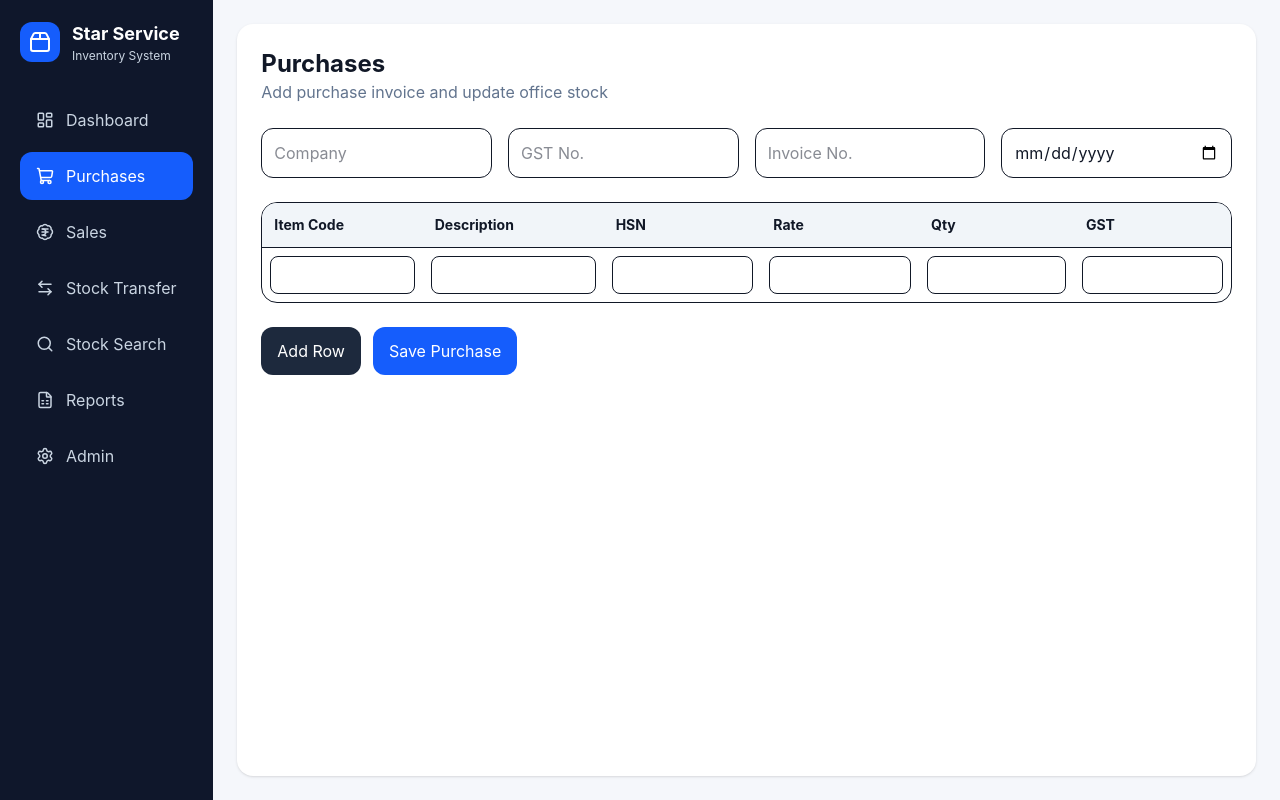
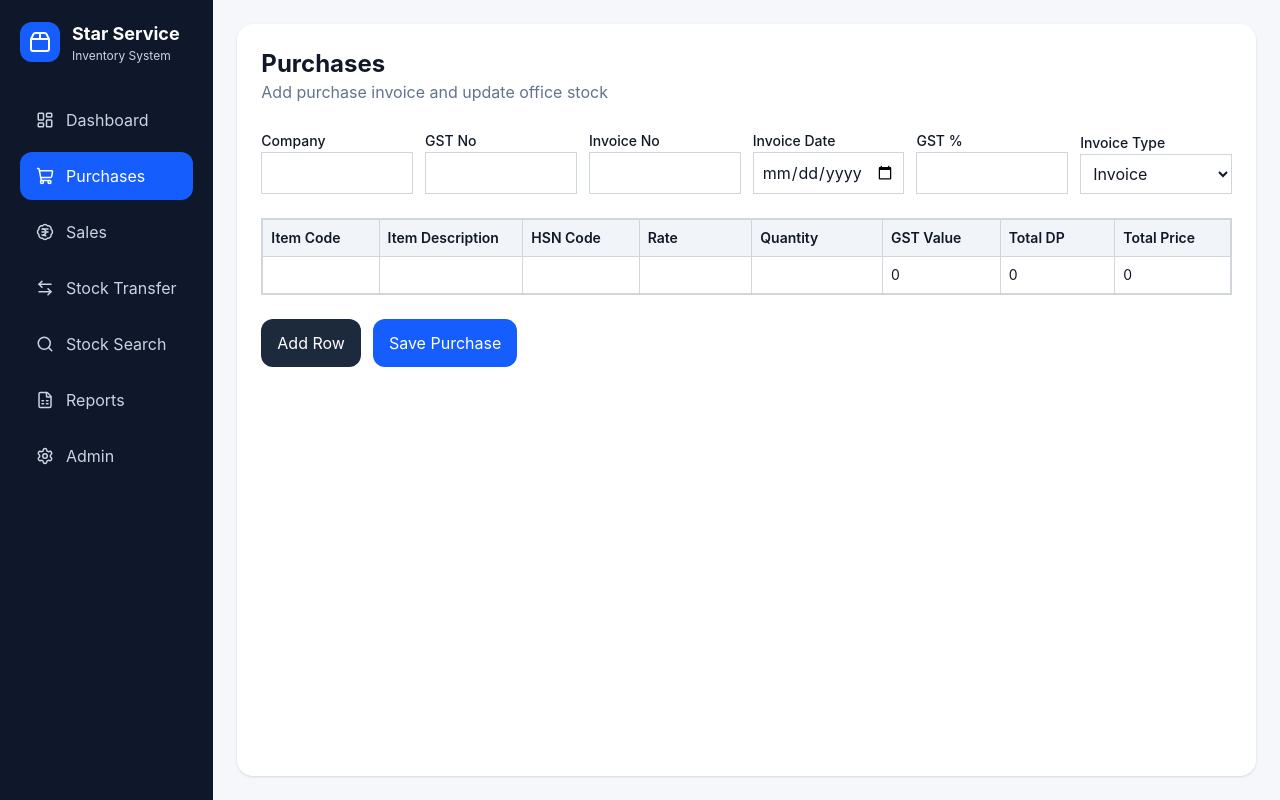
Before and after one commit to starservice772/inventory-frontend, a React (Vite) app: page /purchases in a window 1280 px wide. Built offline with nearby package versions, Linux system fonts and the light colour scheme.

Commit message:
Feature/inventory 26042026 rd (#5)
* new change

* purchase page ready

---------

Co-authored-by: starservice772 <starservice772@gmail.com>

```diff
--- a/package.json
+++ b/package.json
@@ -15,6 +15,7 @@
     "react": "^19.2.4",
     "react-dom": "^19.2.4",
     "react-hook-form": "^7.72.1",
+    "react-hot-toast": "^2.6.0",
     "react-router-dom": "^7.14.1",
     "recharts": "^3.8.1"
   },
--- a/src/App.jsx
+++ b/src/App.jsx
@@ -9,8 +9,13 @@ import StockSearchPage from "./pages/stock/StockSearchPage";
 import ReportsPage from "./pages/reports/ReportsPage";
 import AdminPage from "./pages/admin/AdminPage";
 
+import { Toaster } from "react-hot-toast";
+
 export default function App() {
   return (
+    <>
+      <Toaster position="top-right" toastOptions={{duration: 5000}} reverseOrder={false} />
+
       <Routes>
         <Route path="/login" element={<LoginPage />} />
         <Route path="/" element={<AppLayout />}>
@@ -24,5 +29,6 @@ export default function App() {
           <Route path="admin" element={<AdminPage />} />
         </Route>
       </Routes>
+    </>
   );
 }
--- /dev/null
+++ b/src/api/purchaseApi.js
@@ -0,0 +1,7 @@
+import axios from "axios";
+
+const API = axios.create({
+  baseURL: "http://187.127.154.62:8080", // change in production
+});
+
+export const savePurchase = (data) => API.post("/api/purchase/save", data);
--- a/src/pages/dashboard/DashboardPage.jsx
+++ b/src/pages/dashboard/DashboardPage.jsx
@@ -43,7 +43,7 @@ export default function DashboardPage() {
   return (
     <div className="space-y-6">
       <div>
-        <h2 className="text-2xl font-bold">New Inventory WTF</h2>
+        <h2 className="text-2xl font-bold">Inventory new Dashboard</h2>
         <p className="text-slate-500">Overview of stock, sales, purchases and alerts</p>
       </div>
 
@@ -56,7 +56,7 @@ export default function DashboardPage() {
 
       <div className="grid grid-cols-1 xl:grid-cols-3 gap-6">
         <div className="xl:col-span-2 bg-white border rounded-2xl p-5">
-          <h3 className="font-semibold mb-4">Monthly Purchase vs Sales</h3>
+          <h3 className="font-semibold mb-4">Monthly Purchase vs Sales vs Something</h3>
           <div className="h-72">
             <ResponsiveContainer width="100%" height="100%">
               <BarChart data={monthlyData}>
@@ -71,7 +71,7 @@ export default function DashboardPage() {
         </div>
 
         <div className="bg-white border rounded-2xl p-5">
-          <h3 className="font-semibold mb-4">Stock Distribution</h3>
+          <h3 className="font-semibold mb-4">Stock Distribution 1 2 3</h3>
           <div className="h-72">
             <ResponsiveContainer width="100%" height="100%">
               <PieChart>
--- a/src/pages/purchases/PurchasesPage.jsx
+++ b/src/pages/purchases/PurchasesPage.jsx
@@ -1,63 +1,328 @@
 import { useState } from "react";
+import { savePurchase } from "../../api/purchaseApi";
+import toast from "react-hot-toast";
 
 export default function PurchasesPage() {
+  // ✅ Separate form state (header)
+  const [form, setForm] = useState({
+    company: "",
+    gstNo: "",
+    invoiceNo: "",
+    invoiceDate: "",
+    invoiceType: "I", //default
+    gstPercentage: "",
+  });
+
+  // ✅ Items state (table)
   const [items, setItems] = useState([
-    { itemCode: "", description: "", hsn: "", rate: "", qty: "", gst: "" }
+    { itemCode: "", itemDesc: "", hsnCode: "", rateDp: "", quantity: "", gstValue: "", totalDp: "", totalPrice: "" },
   ]);
 
+  // ✅ Add new row
   const addRow = () => {
-    setItems([...items, { itemCode: "", description: "", hsn: "", rate: "", qty: "", gst: "" }]);
+    setItems([
+      ...items,
+      { itemCode: "", itemDesc: "", hsnCode: "", rateDp: "", quantity: "", gstValue: "", totalDp: "", totalPrice: "" },
+    ]);
   };
 
   const updateRow = (index, field, value) => {
     const updated = [...items];
-    updated[index][field] = value;
+
+    // ✅ Step 1: update typed value
+    updated[index] = {
+      ...updated[index],
+      [field]: value,
+    };
+
+    const item = updated[index];
+
+    const rate = parseFloat(item.rateDp);
+    const qty = parseFloat(item.quantity);
+    const gstPercent = parseFloat(form.gstPercentage) / 100;
+
+    // ✅ Step 2: calculate ONLY if valid numbers
+    if (!isNaN(rate) && !isNaN(qty) && !isNaN(gstPercent)) {
+      const gstValue = rate * gstPercent;
+      const totalDp = rate + gstValue;
+      const totalPrice = qty * totalDp;
+
+      updated[index] = {
+        ...updated[index],
+        totalDp,
+        gstValue,
+        totalPrice,
+      };
+    } else {
+      // reset calculated fields if incomplete input
+      updated[index] = {
+        ...updated[index],
+        totalDp: "",
+        gstValue: "",
+        totalPrice: "",
+      };
+    }
+
     setItems(updated);
+  };
+
+  // ✅ Save API call
+  const handleSave = async () => {
+    try {
+      const payload = {
+        ...form,
+        items: items.map((item) => ({
+          ...item,
+          rateDp: Number(item.rateDp) || 0,
+          quantity: Number(item.quantity) || 0,
+          gstValue: Number(item.gstValue) || 0,
+          totalDp: Number(item.totalDp) || 0,
+          totalPrice: Number(item.totalPrice) || 0,
+        })),
+      };
+
+      console.log("Sending:", payload);
+
+      await savePurchase(payload);
+
+      toast.success("Purchase saved successfully!");
+
+      // reset
+      setForm({
+        company: "", gstNo: "",
+        invoiceNo: "",
+        invoiceDate: "",
+        invoiceType: "",
+        gstPercentage: "",
+      });
+      setItems([
+        { itemCode: "", itemDesc: "", hsnCode: "", rateDp: "", quantity: "", gstValue: "", totalDp: "", totalPrice: "" },
+      ]);
+    } catch (error) {
+      console.error(error);
+      toast.error("Error saving purchase");
+    }
   };
 
   return (
     <div className="space-y-6">
       <div>
         <h2 className="text-2xl font-bold">Purchases</h2>
-        <p className="text-slate-500">Add purchase invoice and update office stock</p>
+        <p className="text-slate-500">
+          Add purchase invoice and update office stock
+        </p>
       </div>
 
-      <div className="grid grid-cols-1 md:grid-cols-4 gap-4">
-        <input className="border rounded-xl p-3" placeholder="Company" />
-        <input className="border rounded-xl p-3" placeholder="GST No." />
-        <input className="border rounded-xl p-3" placeholder="Invoice No." />
-        <input type="date" className="border rounded-xl p-3" />
+      {/* ✅ Header Inputs */}
+      <div className="grid grid-cols-6 gap-3 items-end">
+
+        {/* Company */}
+        <div>
+          <label className="text-sm font-medium">Company</label>
+          <input
+            className="border border-gray-300 p-2 w-full"
+            value={form.company}
+            onChange={(e) =>
+              setForm({ ...form, company: e.target.value })
+            }
+          />
+        </div>
+
+        {/* GST No */}
+        <div>
+          <label className="text-sm font-medium">GST No</label>
+          <input
+            className="border border-gray-300 p-2 w-full"
+            value={form.gstNo}
+            onChange={(e) =>
+              setForm({ ...form, gstNo: e.target.value })
+            }
+          />
+        </div>
+
+        {/* Invoice No */}
+        <div>
+          <label className="text-sm font-medium">Invoice No</label>
+          <input
+            className="border border-gray-300 p-2 w-full"
+            value={form.invoiceNo}
+            onChange={(e) =>
+              setForm({ ...form, invoiceNo: e.target.value })
+            }
+          />
+        </div>
+
+        {/* Invoice Date */}
+        <div>
+          <label className="text-sm font-medium">Invoice Date</label>
+          <input
+            type="date"
+            className="border border-gray-300 p-2 w-full"
+            value={form.invoiceDate}
+            onChange={(e) =>
+              setForm({ ...form, invoiceDate: e.target.value })
+            }
+          />
+        </div>
+
+        {/* GST % */}
+        <div>
+          <label className="text-sm font-medium">GST %</label>
+          <input
+            className="border border-gray-300 p-2 w-full"
+            value={form.gstPercentage}
+            onChange={(e) =>
+              setForm({ ...form, gstPercentage: e.target.value })
+            }
+          />
+        </div>
+
+        {/* Invoice Type */}
+        <div>
+          <label className="text-sm font-medium">Invoice Type</label>
+          <select
+            className="border border-gray-300 p-2 w-full"
+            value={form.invoiceType}
+            onChange={(e) =>
+              setForm({ ...form, invoiceType: e.target.value })
+            }
+          >
+            <option value="I">Invoice</option>
+            <option value="C">Challan</option>
+          </select>
+        </div>
+
       </div>
 
-      <div className="overflow-x-auto border rounded-2xl">
-        <table className="min-w-full text-sm">
+      {/* ✅ Table */}
+      <div className="overflow-x-auto border border-gray-300">
+        <table className="min-w-full text-sm border-collapse">
           <thead className="bg-slate-100">
             <tr>
-              {["Item Code", "Description", "HSN", "Rate", "Qty", "GST"].map((head) => (
-                <th key={head} className="text-left p-3">{head}</th>
+              {[
+                "Item Code",
+                "Item Description",
+                "HSN Code",
+                "Rate",
+                "Quantity",
+                "GST Value",
+                "Total DP",
+                "Total Price",
+              ].map((head) => (
+                <th key={head} className="border border-gray-300 p-2 text-left font-semibold">
+                  {head}
+                </th>
               ))}
             </tr>
           </thead>
+
           <tbody>
             {items.map((item, index) => (
-              <tr key={index} className="border-t">
-                <td className="p-2"><input className="border rounded-lg p-2 w-full" value={item.itemCode} onChange={(e) => updateRow(index, "itemCode", e.target.value)} /></td>
-                <td className="p-2"><input className="border rounded-lg p-2 w-full" value={item.description} onChange={(e) => updateRow(index, "description", e.target.value)} /></td>
-                <td className="p-2"><input className="border rounded-lg p-2 w-full" value={item.hsn} onChange={(e) => updateRow(index, "hsn", e.target.value)} /></td>
-                <td className="p-2"><input className="border rounded-lg p-2 w-full" value={item.rate} onChange={(e) => updateRow(index, "rate", e.target.value)} /></td>
-                <td className="p-2"><input className="border rounded-lg p-2 w-full" value={item.qty} onChange={(e) => updateRow(index, "qty", e.target.value)} /></td>
-                <td className="p-2"><input className="border rounded-lg p-2 w-full" value={item.gst} onChange={(e) => updateRow(index, "gst", e.target.value)} /></td>
+              <tr key={index} className="hover:bg-gray-50">
+
+                {/* Item Code */}
+                <td className="border border-gray-300 p-1">
+                  <input
+                    className="w-full p-1 outline-none"
+                    value={item.itemCode || ""}
+                    onChange={(e) =>
+                      updateRow(index, "itemCode", e.target.value)
+                    }
+                  />
+                </td>
+
+                {/* Item Description */}
+                <td className="border border-gray-300 p-1">
+                  <input
+                    className="w-full p-1 outline-none"
+                    value={item.itemDesc || ""}
+                    onChange={(e) =>
+                      updateRow(index, "itemDesc", e.target.value)
+                    }
+                  />
+                </td>
+
+                {/* HSN */}
+                <td className="border border-gray-300 p-1">
+                  <input
+                    className="w-full p-1 outline-none"
+                    value={item.hsnCode || ""}
+                    onChange={(e) =>
+                      updateRow(index, "hsnCode", e.target.value)
+                    }
+                  />
+                </td>
+
+                {/* Rate */}
+                <td className="border border-gray-300 p-1">
+                  <input
+                    type="number"
+                    className="w-full p-1 outline-none"
+                    value={item.rateDp || ""}
+                    onChange={(e) =>
+                      updateRow(index, "rateDp", e.target.value)
+                    }
+                  />
+                </td>
+
+                {/* Quantity */}
+                <td className="border border-gray-300 p-1">
+                  <input
+                    type="number"
+                    className="w-full p-1 outline-none"
+                    value={item.quantity || ""}
+                    onChange={(e) =>
+                      updateRow(index, "quantity", e.target.value)
+                    }
+                  />
+                </td>
+
+                {/* GST Value (auto) */}
+                <td className="border border-gray-300 p-1">
+                  <input
+                    className="w-full p-1 outline-none"
+                    value={item.gstValue || 0}
+                    readOnly
+                  />
+                </td>
+
+                {/* Total DP */}
+                <td className="border border-gray-300 p-1">
+                  <input
+                    className="w-full p-1 outline-none"
+                    value={item.totalDp || 0}
+                    readOnly
+                  />
+                </td>
+
+                {/* Total Price */}
+                <td className="border border-gray-300 p-1">
+                  <input
+                    className="w-full p-1 outline-none"
+                    value={item.totalPrice || 0}
+                    readOnly
+                  />
+                </td>
+
               </tr>
             ))}
           </tbody>
         </table>
       </div>
 
+      {/* ✅ Buttons */}
       <div className="flex gap-3">
-        <button onClick={addRow} className="bg-slate-800 text-white px-4 py-3 rounded-xl">
+        <button
+          onClick={addRow}
+          className="bg-slate-800 text-white px-4 py-3 rounded-xl"
+        >
           Add Row
         </button>
-        <button className="bg-blue-600 text-white px-4 py-3 rounded-xl">
+
+        <button
+          onClick={handleSave}
+          className="bg-blue-600 text-white px-4 py-3 rounded-xl"
+        >
           Save Purchase
         </button>
       </div>
```
Also changed, not shown: 1 other file (tests, documents, lock files or other folders). Lines whose indentation alone changed are shown as unchanged.
